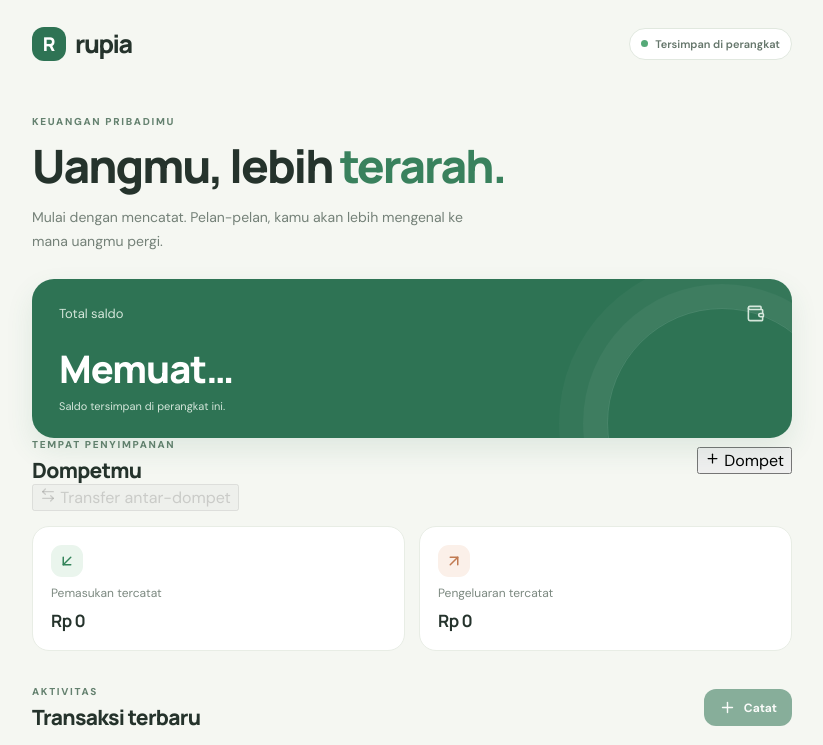
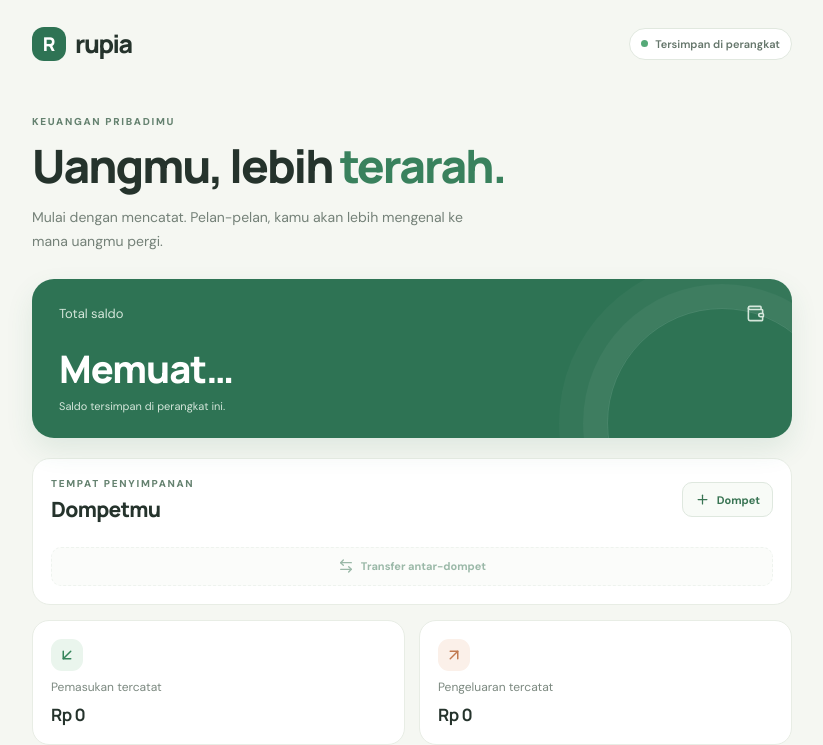
Before and after one commit to satriamada-web/rupia-personal-finance, a React (Vite) app: page / in a window 1280 px wide. Shown: the top 745 px of the page, without its empty margins (228-1051 px from the left). Built offline with nearby package versions, Linux system fonts and the light colour scheme.

Commit message:
style: add wallet and transfer components

```diff
--- a/src/styles.css
+++ b/src/styles.css
@@ -24,3 +24,20 @@ footer { padding: 34px 0 5px; color: #9aa59d; text-align: center; font-size: 11p
 .row-action.delete-action:hover { color: #b54735; background: #fff3ef; border-color: #f0d9d1; }
 .transaction-row > .transaction-trailing > strong { font-size: 12px; white-space: nowrap; }
 @media (max-width: 480px) { .transaction-trailing { gap: 5px; } .row-action { width: 25px; height: 25px; } .transaction-row > .transaction-trailing > strong { font-size: 10px; } }
+
+
+.wallet-section { margin-top: 20px; padding: 18px; border: 1px solid #e8ede5; border-radius: 18px; background: #fff; }
+.secondary-button, .transfer-button { display: inline-flex; align-items: center; justify-content: center; gap: 7px; border: 1px solid #dfe8df; border-radius: 10px; color: #397453; background: #f8fbf7; font-size: 11px; font-weight: 700; }
+.secondary-button { padding: 9px 12px; }
+.wallet-list { display: grid; gap: 0; margin-top: 12px; }
+.wallet-item { display: flex; align-items: center; gap: 10px; padding: 11px 0; border-bottom: 1px solid #eff2ed; }
+.wallet-item:last-child { border-bottom: 0; }
+.wallet-item-icon { display: grid; place-items: center; width: 34px; height: 34px; flex: 0 0 34px; border-radius: 11px; color: #397453; background: #edf5ee; }
+.wallet-item > div:nth-child(2) { display: grid; gap: 3px; min-width: 0; }
+.wallet-item strong { color: #34443a; font-size: 12px; }
+.wallet-item span { color: #89958c; font-size: 10px; }
+.wallet-item b { margin-left: auto; color: #34443a; font-size: 12px; white-space: nowrap; }
+.transfer-button { width: 100%; min-height: 39px; margin-top: 12px; border-style: dashed; }
+.transfer-button:disabled { opacity: .5; }
+.transaction-icon.transfer { color: #537b9b; background: #edf3f8; }
+@media (max-width: 480px) { .wallet-section { padding: 14px; } .wallet-item b { font-size: 11px; } }
```
